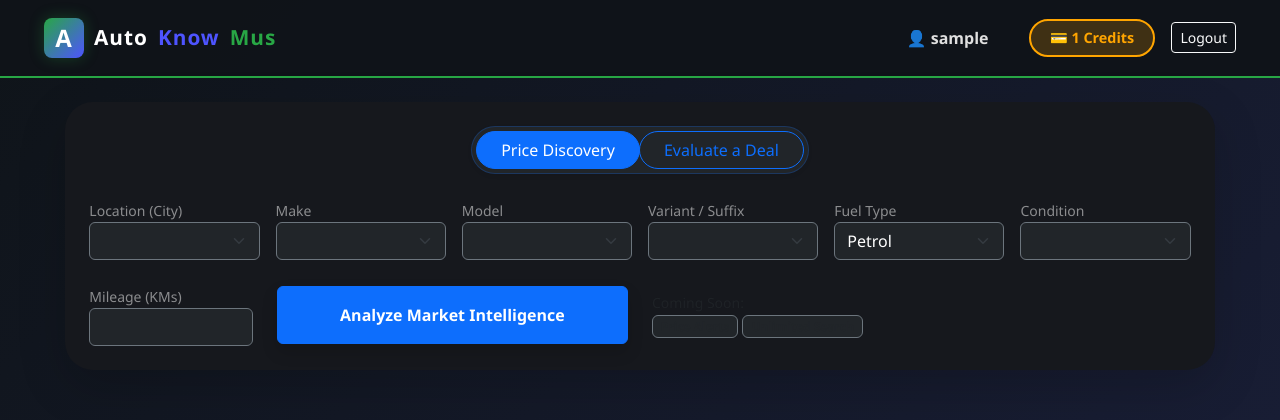
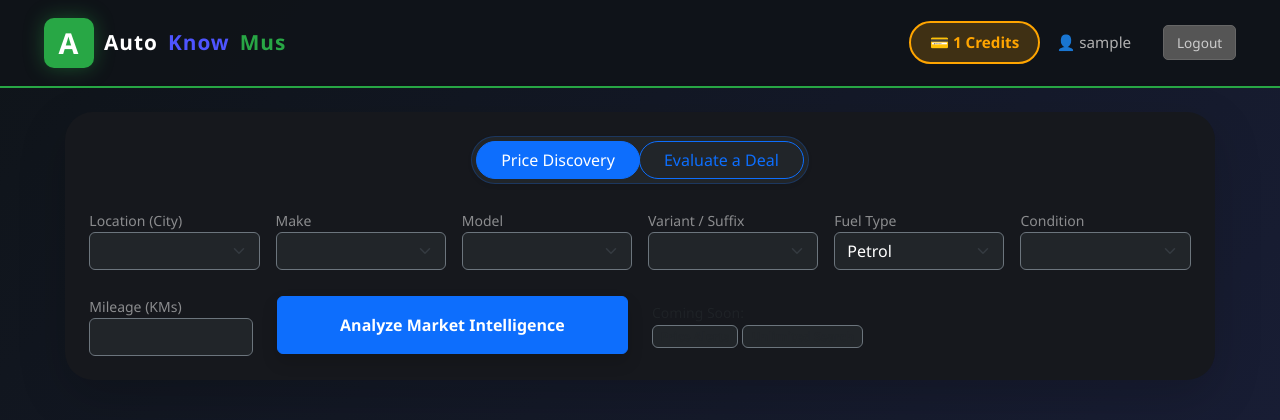
Before and after one commit to autoknowmus-web/autoknowmus, a Flask app: page /buyer in a window 1280 px wide. Shown: the top 420 px of the page. Run offline with Flask 3, Linux system fonts and the light colour scheme; the visitor is signed in with stand-in values (Sample User, id 1); lists and menus that the app fills with data are empty.

Commit message:
Update layout.html

```diff
--- a/templates/layout.html
+++ b/templates/layout.html
@@ -37,47 +37,91 @@
         }
 
         .navbar-logo {
-            width: 40px;
-            height: 40px;
-            background: linear-gradient(135deg, var(--neon-green) 0%, var(--neon-blue) 100%);
-            border-radius: 8px;
+            width: 50px;
+            height: 50px;
+            background: var(--neon-green);
+            border-radius: 10px;
             display: flex;
             align-items: center;
             justify-content: center;
-            font-size: 1.5rem;
+            font-size: 1.8rem;
             font-weight: bold;
             color: white;
-            box-shadow: 0 0 15px rgba(40, 167, 69, 0.3);
+            box-shadow: 0 0 20px rgba(40, 167, 69, 0.4);
+        }
+
+        .text-white {
+            color: white !important;
+        }
+
+        .text-blue {
+            color: var(--neon-blue) !important;
         }
 
         .text-green {
             color: var(--neon-green) !important;
         }
 
-        .text-blue {
-            color: var(--neon-blue) !important;
-        }
-
         .credit-badge {
             background-color: rgba(255, 165, 0, 0.2);
             border: 2px solid var(--gold);
             color: var(--gold);
-            padding: 0.4rem 1.2rem;
-            border-radius: 20px;
+            padding: 0.5rem 1.2rem;
+            border-radius: 25px;
             font-weight: bold;
-            font-size: 0.9rem;
+            font-size: 0.95rem;
+            cursor: pointer;
+            transition: all 0.3s ease;
+            text-decoration: none;
+            display: inline-block;
+        }
+
+        .credit-badge:hover {
+            background-color: rgba(255, 165, 0, 0.3);
+            box-shadow: 0 0 15px rgba(255, 165, 0, 0.4);
+            color: var(--gold);
+            text-decoration: none;
         }
 
         .navbar-user {
-            color: #e0e0e0;
-            font-weight: 600;
-            margin-right: 1.5rem;
+            color: #b0b0b0;
+            font-weight: 500;
+            margin-right: 1rem;
+            font-size: 0.95rem;
+        }
+
+        .btn-logout {
+            background-color: #555;
+            border: 1px solid #666;
+            color: #ccc;
+            padding: 0.4rem 0.8rem;
+            border-radius: 5px;
+            font-size: 0.85rem;
+            font-weight: 500;
+            transition: all 0.3s ease;
+            text-decoration: none;
+            display: inline-block;
+        }
+
+        .btn-logout:hover {
+            background-color: #666;
+            color: #fff;
+            text-decoration: none;
         }
 
         .alert-success-custom {
             background-color: rgba(40, 167, 69, 0.2);
             border: 1px solid var(--neon-green);
             color: var(--neon-green);
+            border-radius: 8px;
+            padding: 1rem;
+            margin-bottom: 1.5rem;
+        }
+
+        .navbar-nav-right {
+            display: flex;
+            align-items: center;
+            gap: 1rem;
         }
     </style>
 </head>
@@ -89,11 +133,11 @@
                 <div class="navbar-logo">A</div>
                 <span class="text-white">Auto</span><span class="text-blue">Know</span><span class="text-green">Mus</span>
             </a>
-            <div class="ms-auto d-flex align-items-center gap-3">
+            <div class="ms-auto navbar-nav-right">
                 {% if session.get('user_name') %}
+                    <a href="/credit_history" class="credit-badge">💳 {{ session.get('credits', 0) }} Credits</a>
                     <span class="navbar-user">👤 {{ session.get('user_name') }}</span>
-                    <span class="credit-badge">💳 {{ session.get('credits', 0) }} Credits</span>
-                    <a href="/logout" class="btn btn-sm btn-outline-light">Logout</a>
+                    <a href="/logout" class="btn-logout">Logout</a>
                 {% endif %}
             </div>
         </div>
```
